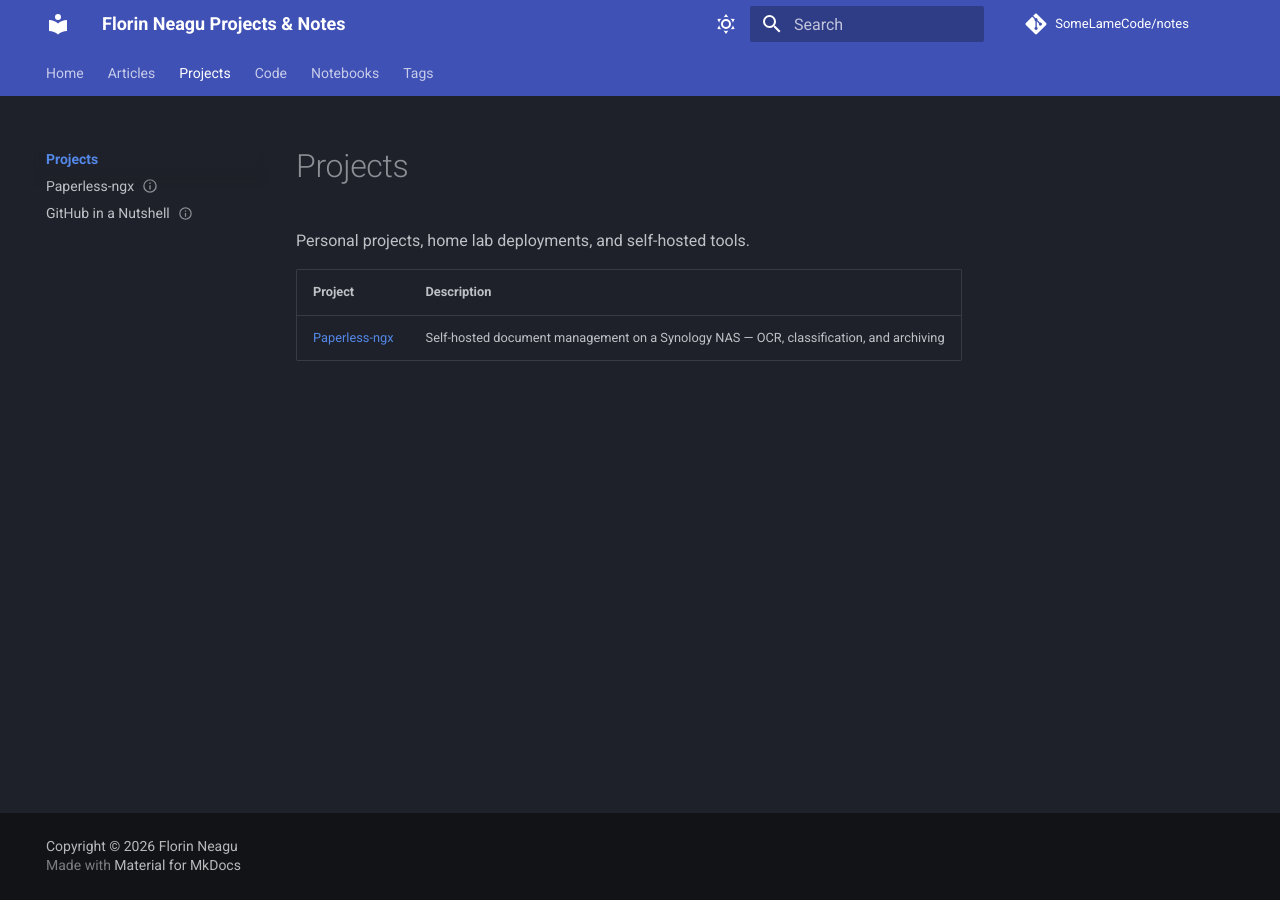
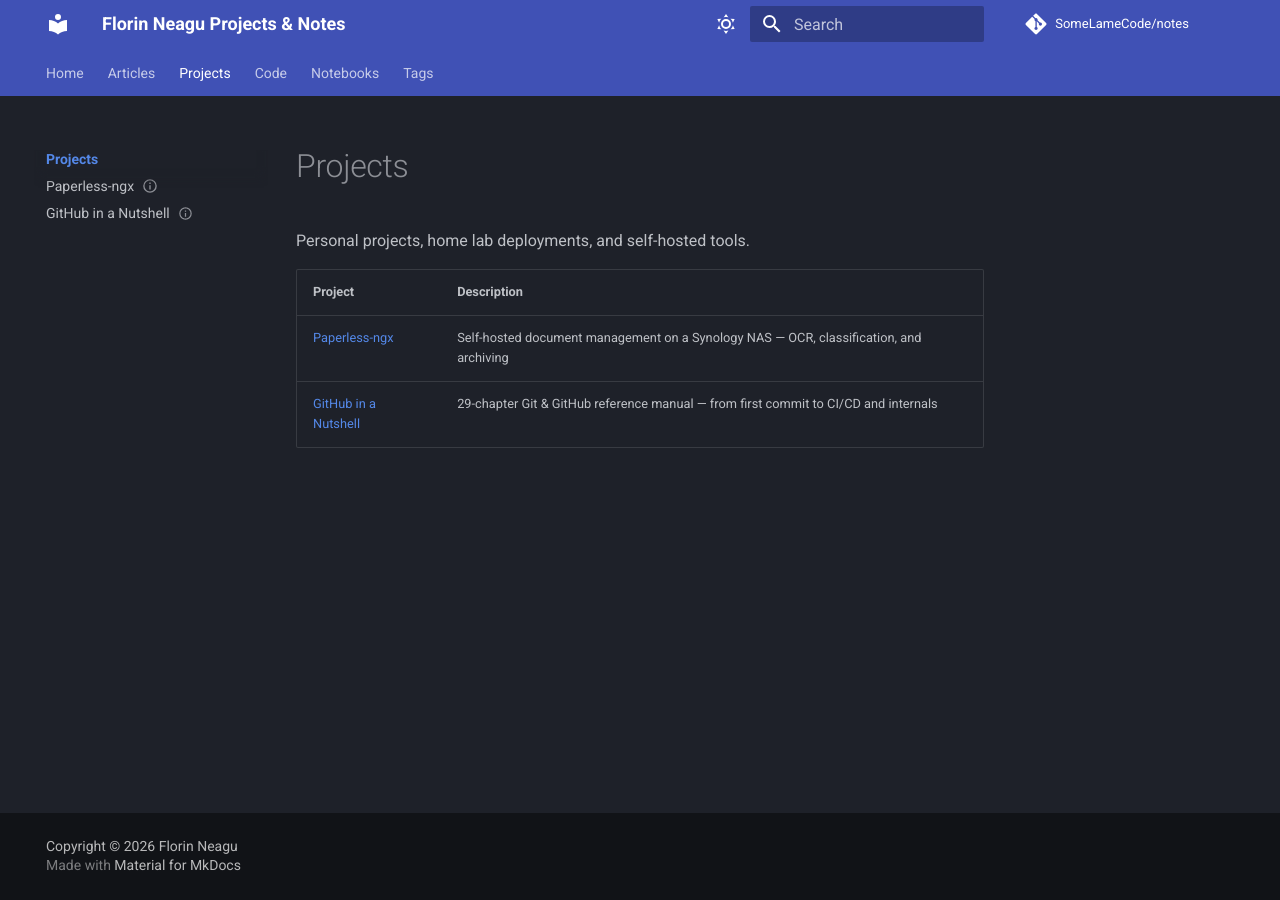
Before and after one commit to SomeLameCode/mkdocs-blog, an MkDocs documentation site: the page built from docs/projects/index.md, in a window 1280 px wide. Built offline with MkDocs 1.6.1 and Material for MkDocs 9.7.7, drawn with Linux system fonts in a browser that asks for light colours; comment, search, counter and statistics services are not loaded.

Commit message:
Add GitHub in a Nutshell to projects index
Co-Authored-By: Claude Sonnet 4.6 <noreply@anthropic.com>

```diff
--- a/docs/projects/index.md
+++ b/docs/projects/index.md
@@ -5,3 +5,4 @@ Personal projects, home lab deployments, and self-hosted tools.
 | Project | Description |
 |---|---|
 | [Paperless-ngx](paperless-ngx.md) | Self-hosted document management on a Synology NAS — OCR, classification, and archiving |
+| [GitHub in a Nutshell](github-in-a-nutshell.md) | 29-chapter Git & GitHub reference manual — from first commit to CI/CD and internals |
```
